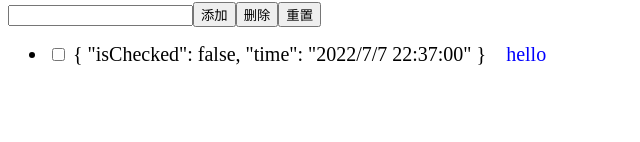
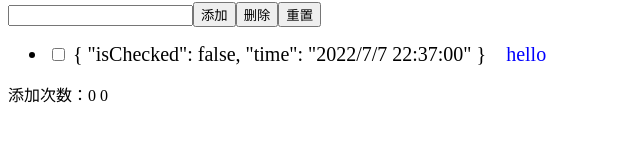
Before and after one commit to 34704366/vue_demo_geek, a Vue app: page / in a window 1280 px wide. Shown: the part 210-352 px from the top of the page, without its empty margins (0-640 px from the left). Built offline with nearby package versions, Linux system fonts and the light colour scheme.

Commit message:
添加vuex状态管理

```diff
--- a/package.json
+++ b/package.json
@@ -9,7 +9,8 @@
   },
   "dependencies": {
     "core-js": "^3.6.5",
-    "vue": "^2.6.11"
+    "vue": "^2.6.11",
+    "vuex": "3.01"
   },
   "devDependencies": {
     "@vue/cli-plugin-babel": "~4.5.13",
--- a/src/App.vue
+++ b/src/App.vue
@@ -22,6 +22,9 @@
       <!-- <to-do-item v-for="item,index in todoList" :key="index" :item="item"></to-do-item> -->
 
     </ul>
+    <div>
+      添加次数：{{pushCount}} {{$store.getters.doubleCount}}
+    </div>
   </div>
 </template>
 
@@ -40,6 +43,11 @@ export default {
       info: ''
     }
   },
+  computed: {
+    pushCount () {
+      return this.$store.state.pushCount;
+    }
+  },
   methods: {
     pushButtonClick() {
       // 如果this.info为空则不添加
@@ -48,6 +56,9 @@ export default {
         this.todoList.push(this.info);
         // 添加完毕后重新置为空
         this.info = '';
+
+        // 通过vuex状态管理来添加点击次数
+        this.$store.commit('pushOnce');
       } else {
         alert('输入框不能为空');
       }
--- a/src/main.js
+++ b/src/main.js
@@ -1,8 +1,36 @@
 import Vue from 'vue'
+import Vuex from 'vuex'
 import App from './App.vue'
 
 Vue.config.productionTip = false
+Vue.use(Vuex)
+
+// 创建store的时候记得用new操作符
+const store = new Vuex.Store({
+  state: {
+    pushCount: 0,
+  },
+
+  // 调用时候用this.$store.commit("xxx函数")  来调用内部函数
+  mutations: {
+    pushOnce (state) {
+      state.pushCount ++;
+    }
+  },
+  // 执行异步操作，调用时候用this.$store.dispatch("xxx函数")  来调用内部函数，原理还是触发mutations方法
+  actions: {
+
+  },
+  // 类似于computed，实现缓存
+  getters: {
+    doubleCount (state) {
+      return 2 * state.pushCount;
+    }
+  }
+})
+
 
 new Vue({
+  store,
   render: h => h(App),
 }).$mount('#app')
```
Also changed, not shown: 1 other file (tests, documents, lock files or other folders).
